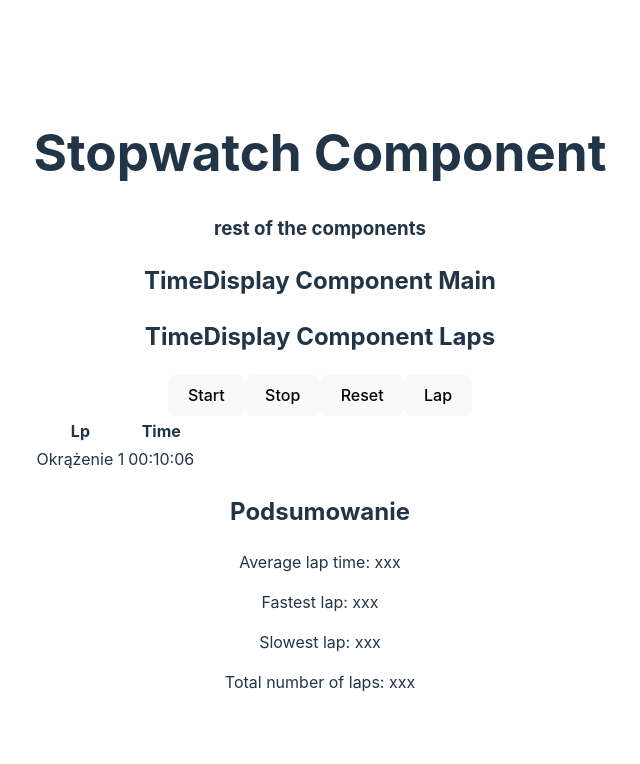
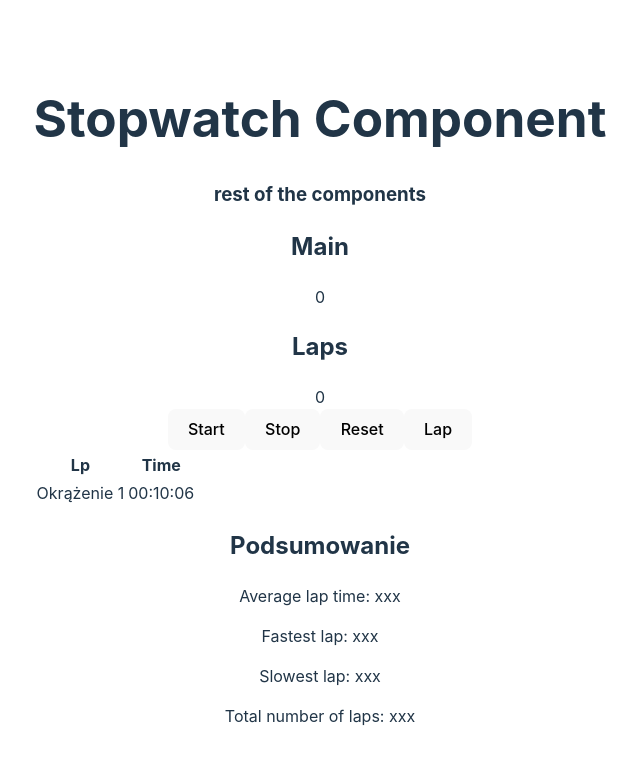
Before and after one commit to mendeczka/stopwatch-ag, a React (Vite) app: page / in a window 1280 px wide. Shown: the top 764 px of the page, without its empty margins (320-960 px from the left). Built offline with nearby package versions, Linux system fonts and the light colour scheme.

Commit message:
Make changes in SWComponent and TDComponent. Added types

```diff
--- a/src/components/Stopwatch/Stopwatch.tsx
+++ b/src/components/Stopwatch/Stopwatch.tsx
@@ -2,13 +2,29 @@
 import {Button} from "../Button/Button.tsx";
 import {LapsTable} from "../LapsTable/LapsTable.tsx";
 import {Summary} from "../Summary/Summary.tsx";
+import {useEffect, useState} from "react";
 
 export const Stopwatch = () => {
+        const [isRunning, setIsRunning] = useState(false);
+        const [totalTime, setTotalTime] = useState(0);
+
+        useEffect(() => {
+                if(isRunning) {
+                const interval = setInterval(() => {
+                        setTotalTime((prev) => prev + 100);
+                }, 100)
+
+                return () => clearInterval(interval)
+                }
+        }, [isRunning]);
+
+
+
     return (
         <div>
             <h3>rest of the components</h3>
-            <TimeDisplay label="Main"/>
-            <TimeDisplay label="Laps"/>
+            <TimeDisplay label="Main" time={totalTime}/>
+            <TimeDisplay label="Laps" time={0} />
             <Button label="Start"/>
             <Button label="Stop"/>
             <Button label="Reset"/>
--- a/src/components/TimeDisplay/TimeDisplay.tsx
+++ b/src/components/TimeDisplay/TimeDisplay.tsx
@@ -1,11 +1,10 @@
-type TimeDisplayProps = {
-    label: string;
-}
+import {TimeDisplayProps} from "../../types/time.ts";
 
-export const TimeDisplay = ({label}: TimeDisplayProps) => {
+export const TimeDisplay = ({label, time}: TimeDisplayProps) => {
     return (
         <div>
-            <h2>TimeDisplay Component {label}</h2>
+            <h2>{label}</h2>
+            <div>{time}</div>
         </div>
     );
 };
--- /dev/null
+++ b/src/types/time.ts
@@ -0,0 +1,4 @@
+export type TimeDisplayProps = {
+    time: number;
+    label: string;
+}
```
